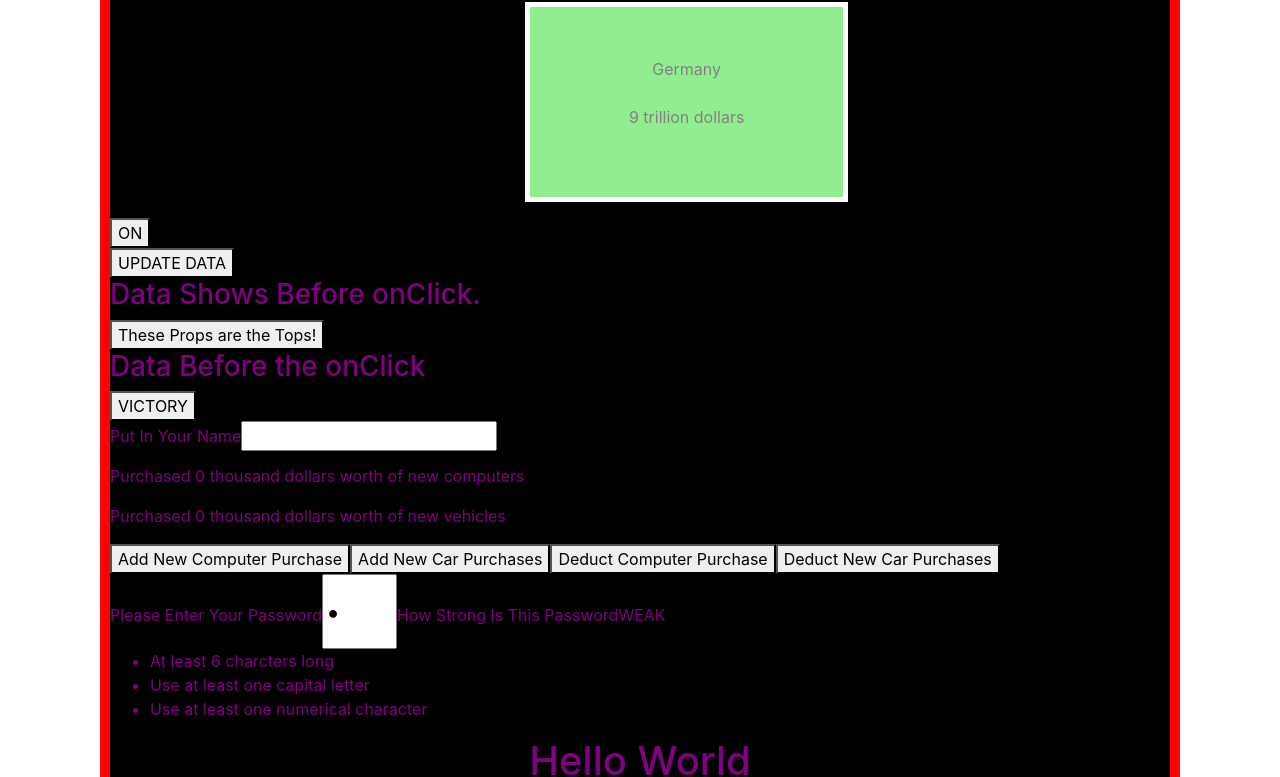
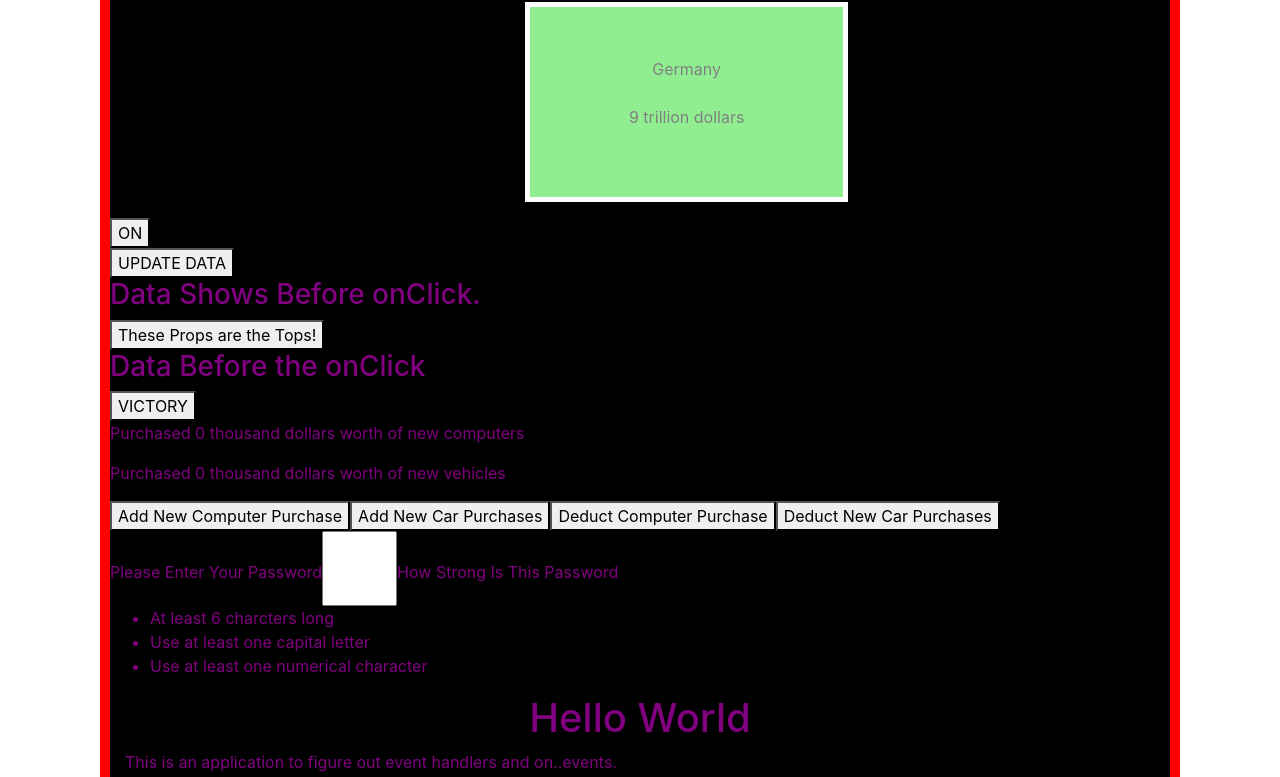
Before and after one commit to tvcasey/practice, a React (Create React App) app in the folder practice/: page / in a window 1280 px wide. Shown: the part 1268-2045 px from the top of the page. Built offline with nearby package versions, Linux system fonts and the light colour scheme.

Commit message:
Tried to figure out the Password checker and could not find any obvious things wrong.  Had to debug several times and it shows weak everytime.  Played with CSS and finally find it easy enough to build compentency over a few projects.

```diff
--- a/practice/src/App.css
+++ b/practice/src/App.css
@@ -45,3 +45,23 @@ p.col-sm-5  {
 .struggle {
   font-size: 25px;
 }
+
+
+
+
+
+
+.mixed {
+  background-color: pink;
+  position: absolute;
+  width: 40%;
+  top: 400px;
+}
+
+
+.beginning {
+  font-size: 20px;
+  position: absolute;
+  left: 0;
+
+}
--- a/practice/src/Components/Onchange1.jsx
+++ b/practice/src/Components/Onchange1.jsx
@@ -16,8 +16,8 @@ class Onchange1 extends React.Component {
 
     render() {
         return (
-            <div>
-                <label htmlFor="name">Put In Your Name</label>
+            <div className="mixed">
+                <label className="beginning" htmlFor="name">Put In Your Name</label>
                 <input type="text" id="name" onChange={this.changeText.bind(this)} />
                 <h1>{this.state.name}</h1>
             </div>
--- a/practice/src/Components/PasswordStrength.jsx
+++ b/practice/src/Components/PasswordStrength.jsx
@@ -3,55 +3,56 @@ import React, { useState } from 'react';
 // A password checker, but can be used to select anything
 // and add up to a solution- will adapt to Onchange3.
 
-function PasswordStrength(props) {
-    const [strength, setStrength] = useState("weak");
-    const [password, setPassword] = useState(" ");
-    const handleChange = ({ target }) => {
-        setPassword(target.value);
+const PasswordStrength =(props) => {
+    const [strength, setStrength] = useState("");
+    const [password, setPassword] = useState("");
+    const handleChange = (e) => {
+        setPassword(e.target.value);
         let score = 0;
-        if (password >= 6) {
+        if(password.length >= 6) {
             score += 1;
         }
-        if ((password.match(/A-Z/g) || []).length >= 1) {
+        if((password.match(/A-Z/g) || []).length >= 1) {
             score += 1;
         }
-        if ((password.match(/0-9/g) || []).length >= 1) {
+        if((password.match(/0-9/g) || []).length >= 1) {
             score += 1;
         }
-        if (score === 1){
-            setStrength("weak");
-        }   else if (score === 2){
-            setStrength("so-so");
-        }   else if (score === 3){
-            setStrength("Strong");
+        // if (score === 1){
+        //     setStrength("weak");
+        // }   else if (score === 2){
+        //     setStrength("so-so");
+        // }   else if (score === 3){
+        //     setStrength("Strong");
+        // }
+        // return score;
+        switch(score) {
+            case 1: setStrength("weak");
+                break;
+            case 2: setStrength("So-So");
+                break;
+            case 3: setStrength("Strong");
+                break;
+            //return score;
         }
-        return score;
-        // switch(score) {
-        //     case 1: setStrength("weak");
-        //         break;
-        //     case 2: setStrength("So-So");
-        //         break;
-        //     case 3: setStrength("Strong");
-        //         break;
-        }
-
-
-            return (
+    }
+    //render(); {
+        return (
                 <div className="square">
                     <label className="sentence">Please Enter Your Password</label>
                     <input type="password" className="jargon" value={password}
                         onChange={handleChange} />
                     <span>How Strong Is This Password</span>
-                    <span className={strength}>
-                        {strength.toUpperCase()}</span>
+                    <span>{strength.toUpperCase()}</span>
                     <ul>
                         <li>At least 6 charcters long</li>
                         <li>Use at least one capital letter</li>
                         <li>Use at least one numerical character</li>
                     </ul>
                 </div>
+        );
 
-    );
+    //}
+}
 
-}
 export default PasswordStrength;
```
Also changed, not shown: 1 other file (tests, documents, lock files or other folders).
